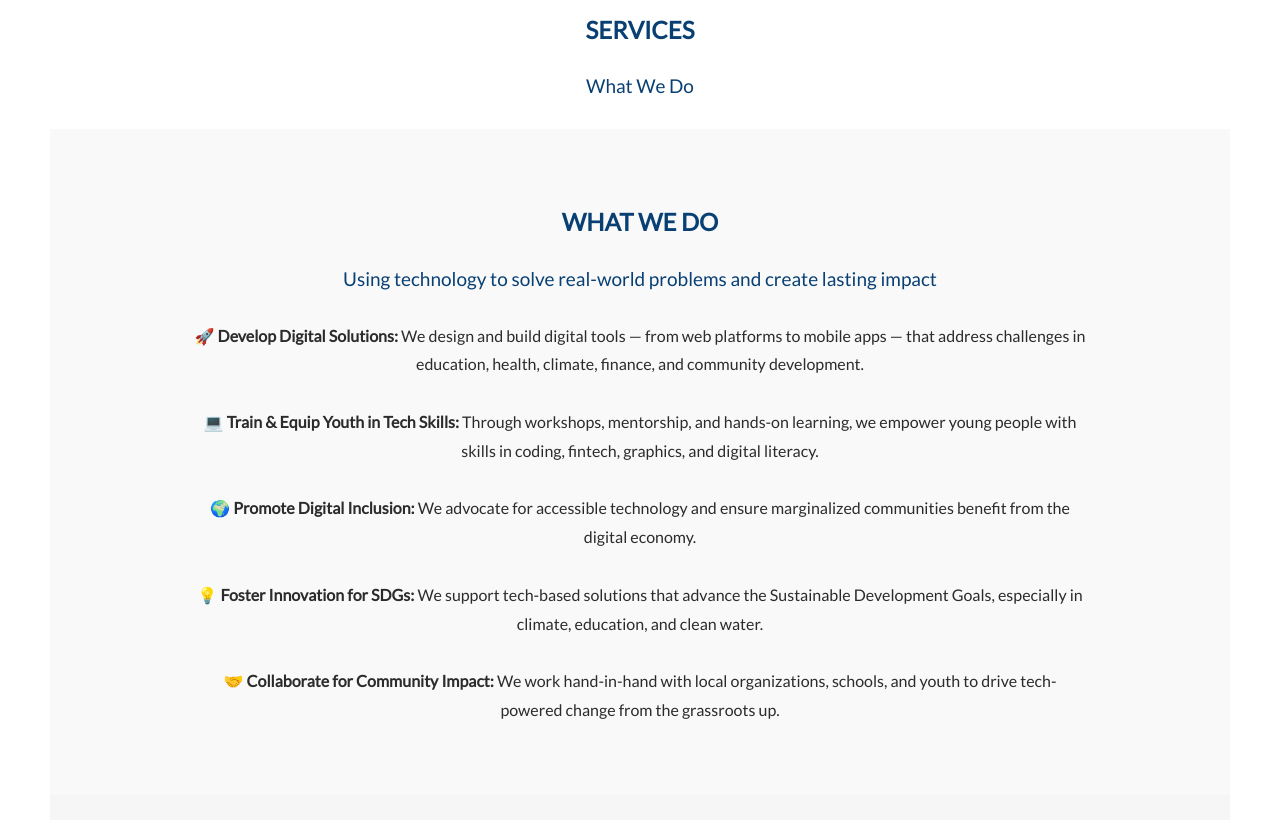
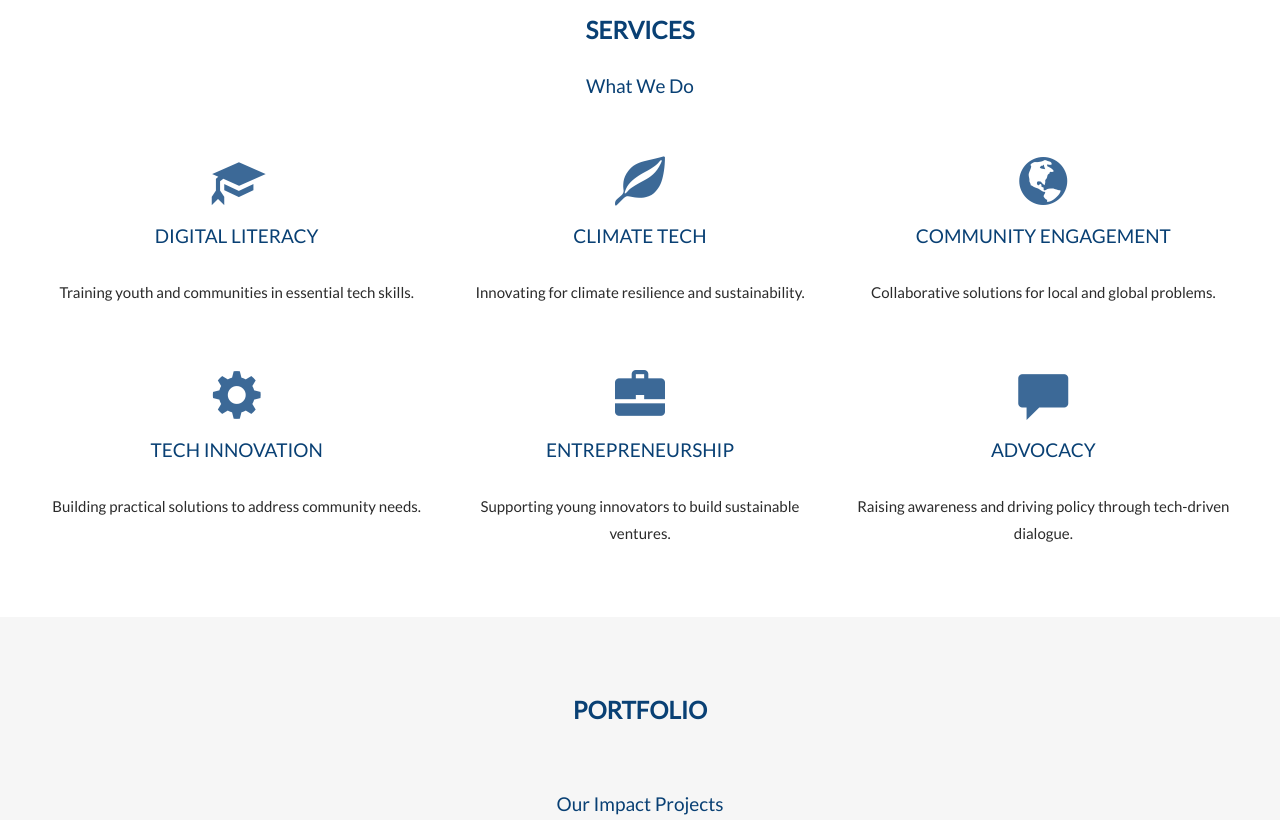
Before and after one commit to Sire360/Tech4impact, a plain HTML site: page index.html in a window 1280 px wide. Shown: the part 960-1780 px from the top of the page. Drawn offline with nearby package versions, Linux system fonts and the light colour scheme.

Commit message:
Update index.html

```diff
--- a/index.html
+++ b/index.html
@@ -225,31 +225,47 @@
 </div>
 
 <!-- Services Section -->
-<div id="services" class="container-fluid text-center">
+ <div id="services" class="container-fluid text-center">
   <h2>SERVICES</h2>
   <h4>What We Do</h4>
-  <!-- What We Do Section -->
-<div class="container-fluid" id="whatwedo" style="background-color:#f9f9f9;">
+  <br>
   <div class="row">
-    <div class="col-sm-12 text-center">
-      <h2>WHAT WE DO</h2>
-      <h4>Using technology to solve real-world problems and create lasting impact</h4>
+    <div class="col-sm-4">
+      <span class="glyphicon glyphicon-education logo-small"></span>
+      <h4>DIGITAL LITERACY</h4>
+      <p>Training youth and communities in essential tech skills.</p>
     </div>
-    <div class="col-sm-10 col-sm-offset-1">
-      <ul style="list-style-type: none; padding: 0; font-size: 16px;">
-        <li><strong>🚀 Develop Digital Solutions:</strong> We design and build digital tools — from web platforms to mobile apps — that address challenges in education, health, climate, finance, and community development.</li>
-        <br>
-        <li><strong>💻 Train & Equip Youth in Tech Skills:</strong> Through workshops, mentorship, and hands-on learning, we empower young people with skills in coding, fintech, graphics, and digital literacy.</li>
-        <br>
-        <li><strong>🌍 Promote Digital Inclusion:</strong> We advocate for accessible technology and ensure marginalized communities benefit from the digital economy.</li>
-        <br>
-        <li><strong>💡 Foster Innovation for SDGs:</strong> We support tech-based solutions that advance the Sustainable Development Goals, especially in climate, education, and clean water.</li>
-        <br>
-        <li><strong>🤝 Collaborate for Community Impact:</strong> We work hand-in-hand with local organizations, schools, and youth to drive tech-powered change from the grassroots up.</li>
-      </ul>
+    <div class="col-sm-4">
+      <span class="glyphicon glyphicon-leaf logo-small"></span>
+      <h4>CLIMATE TECH</h4>
+      <p>Innovating for climate resilience and sustainability.</p>
+    </div>
+    <div class="col-sm-4">
+      <span class="glyphicon glyphicon-globe logo-small"></span>
+      <h4>COMMUNITY ENGAGEMENT</h4>
+      <p>Collaborative solutions for local and global problems.</p>
+    </div>
+  </div>
+  <br><br>
+  <div class="row">
+    <div class="col-sm-4">
+      <span class="glyphicon glyphicon-cog logo-small"></span>
+      <h4>TECH INNOVATION</h4>
+      <p>Building practical solutions to address community needs.</p>
+    </div>
+    <div class="col-sm-4">
+      <span class="glyphicon glyphicon-briefcase logo-small"></span>
+      <h4>ENTREPRENEURSHIP</h4>
+      <p>Supporting young innovators to build sustainable ventures.</p>
+    </div>
+    <div class="col-sm-4">
+      <span class="glyphicon glyphicon-comment logo-small"></span>
+      <h4>ADVOCACY</h4>
+      <p>Raising awareness and driving policy through tech-driven dialogue.</p>
     </div>
   </div>
 </div>
+
 
 
 <!-- Portfolio Section -->
```
